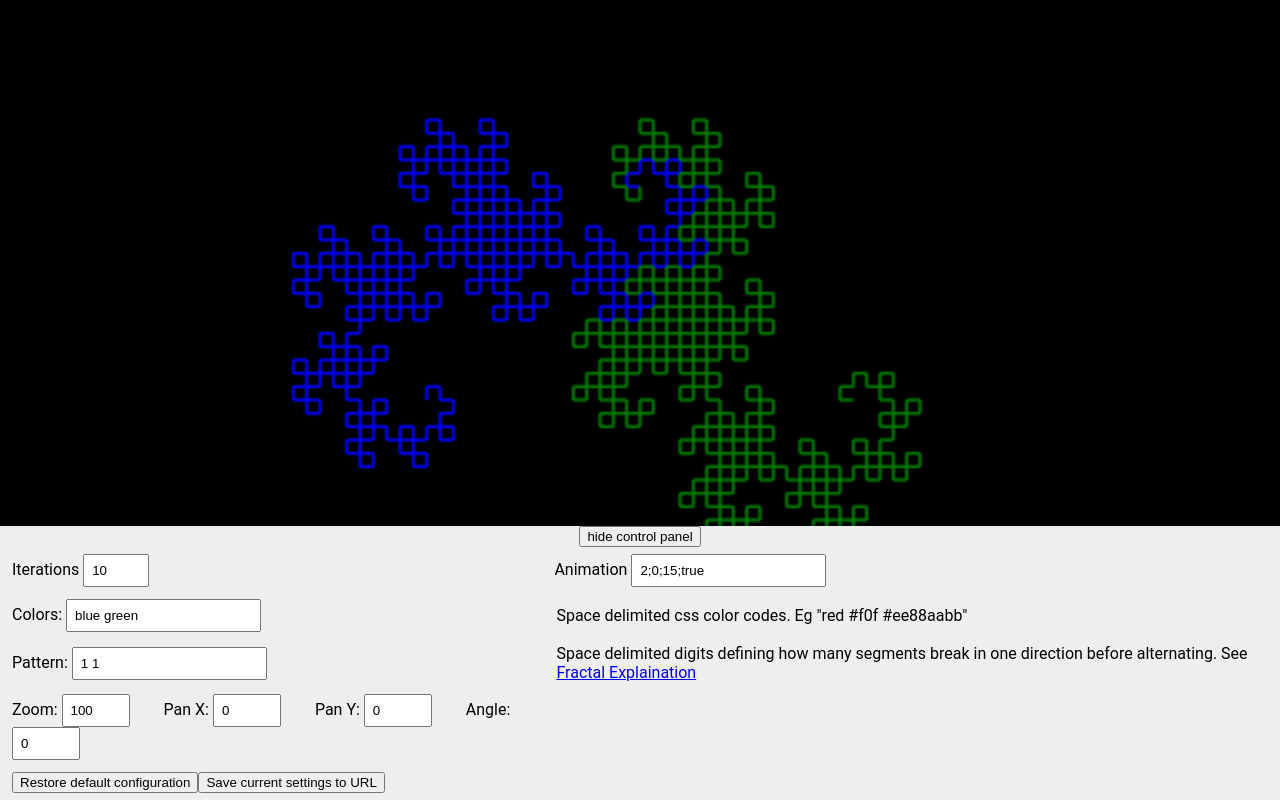
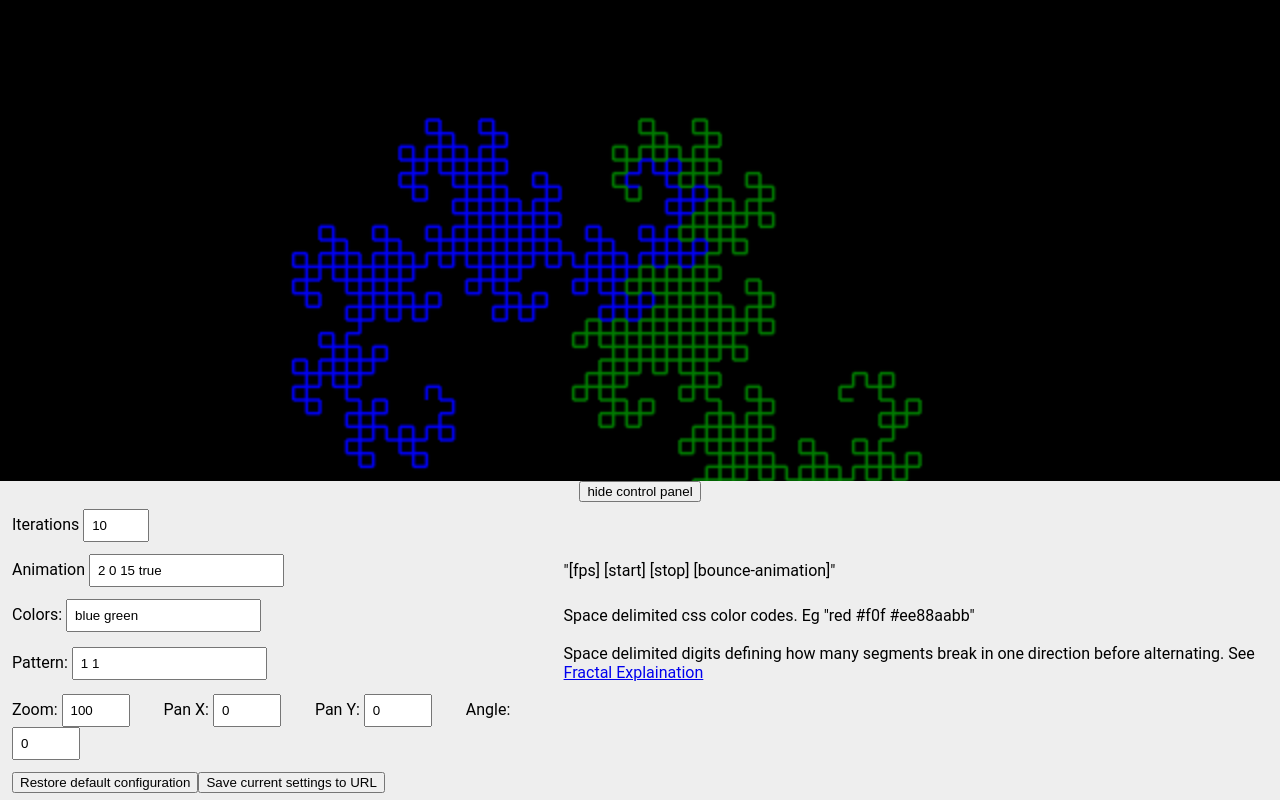
Before and after one commit to JoshuaNeely/DragonFractal, an Angular app: page / in a window 1280 px wide. Built offline with nearby package versions, Linux system fonts and the light colour scheme.

Commit message:
refactor: refine animation specification

```diff
--- a/src/app/control-panel/control-panel.component.html
+++ b/src/app/control-panel/control-panel.component.html
@@ -18,12 +18,17 @@
                     (change)="updateIterations($event.target)"
                     [value]="iterations">
             </td>
+        </tr>
 
+        <tr>
             <td colspan="100%">
                 Animation
                 <input
                     (change)="updateAnimation($event.target)"
                     [value]="animation">
+            </td>
+            <td>
+                "[fps] [start] [stop] [bounce-animation]"
             </td>
         </tr>
 
--- a/src/app/control-panel/control-panel.component.ts
+++ b/src/app/control-panel/control-panel.component.ts
@@ -13,7 +13,7 @@ export class ControlPanelComponent implements OnInit, AfterViewInit {
   humanFacingColors = 'blue green';
   colors: string[] = [];
   iterations = 0;
-  animation = '2;0;15;true';
+  animation = '2 0 15 true';
   humanFacingPattern = '1 1';
   rawPattern: Pattern = [];
   zoom = 100;
@@ -110,7 +110,7 @@ export class ControlPanelComponent implements OnInit, AfterViewInit {
   }
 
   processAnimation(): void {
-    const splitAnimationValues = this.animation.split(';');
+    const splitAnimationValues = this.animation.split(' ');
     const newFps = parseInt(splitAnimationValues[0], 10) || 0;
     const newStart = parseInt(splitAnimationValues[1], 10) || 0;
     const newStop = parseInt(splitAnimationValues[2], 10) || 10;
```
